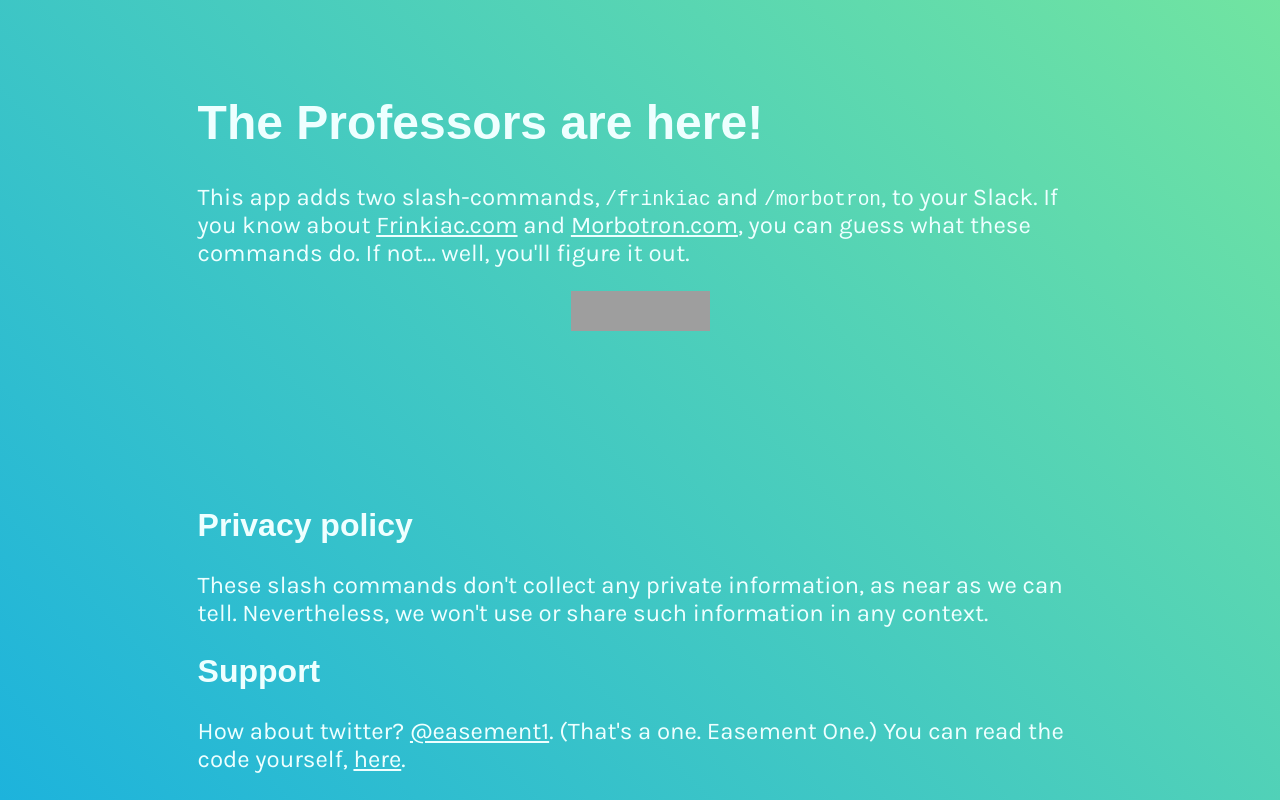
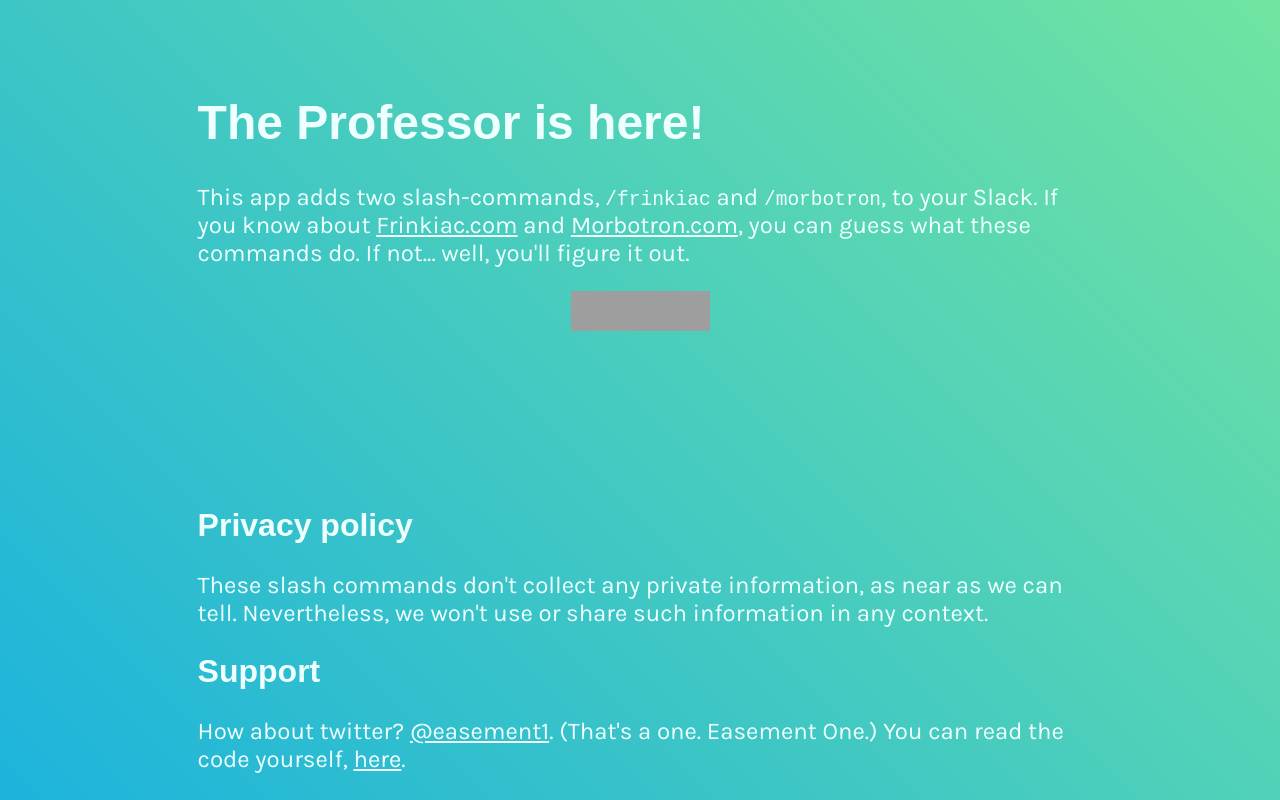
Before and after one commit to shoesandsocks/professors, a website: page public/index.html in a window 1280 px wide. Drawn offline with Linux system fonts and the light colour scheme; grey boxes are pictures that could not be loaded; a web font is replaced by a local one.

Commit message:
removing plural 'branding'

```diff
--- a/public/index.html
+++ b/public/index.html
@@ -5,7 +5,7 @@
         <meta name="viewport" content="width=device-width, initial-scale=1.0">
         <meta name="slack-app-id" content="A5T5D4Z43">
         <link href="https://fonts.googleapis.com/css?family=Bubbler+One|Karla" rel="stylesheet">
-        <title>The Professors</title>
+        <title>Good news, everyone! The Professor is here.</title>
         <style>
           body {
             background: linear-gradient(45deg,#1db3dc, #71e4a1) fixed;
@@ -44,7 +44,7 @@
         </style>
     </head>
     <body>
-        <h1>The Professors are here!</h1>
+        <h1>The Professor is here!</h1>
         <p>This app adds two slash-commands, <code>/frinkiac</code> and <code>/morbotron</code>, to your Slack. If you know about
         <a href="https://frinkiac.com/">Frinkiac.com</a> and <a href="https://morbotron.com/">Morbotron.com</a>, you can guess what
         these commands do. If not...  well, you'll figure it out.</p>
```
Also changed, not shown: package.json (+5 -4 lines), readme.md.
